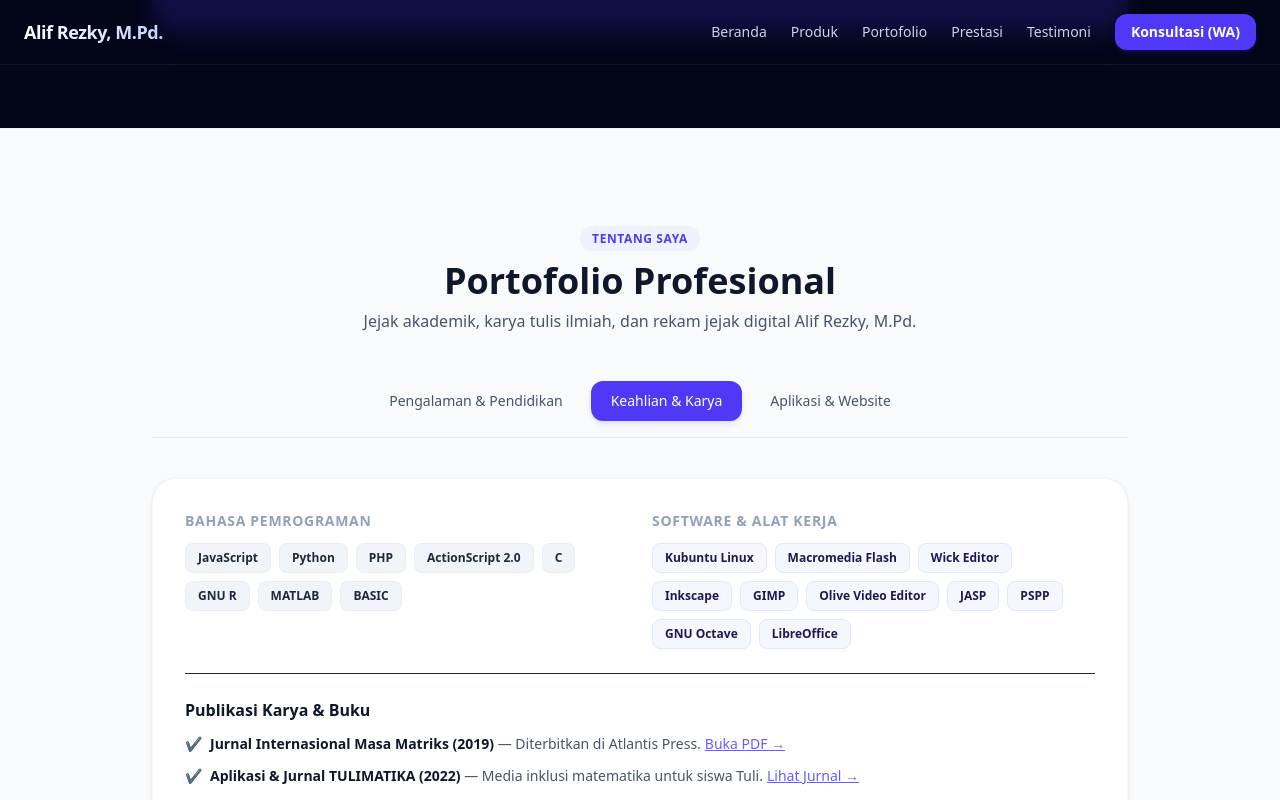
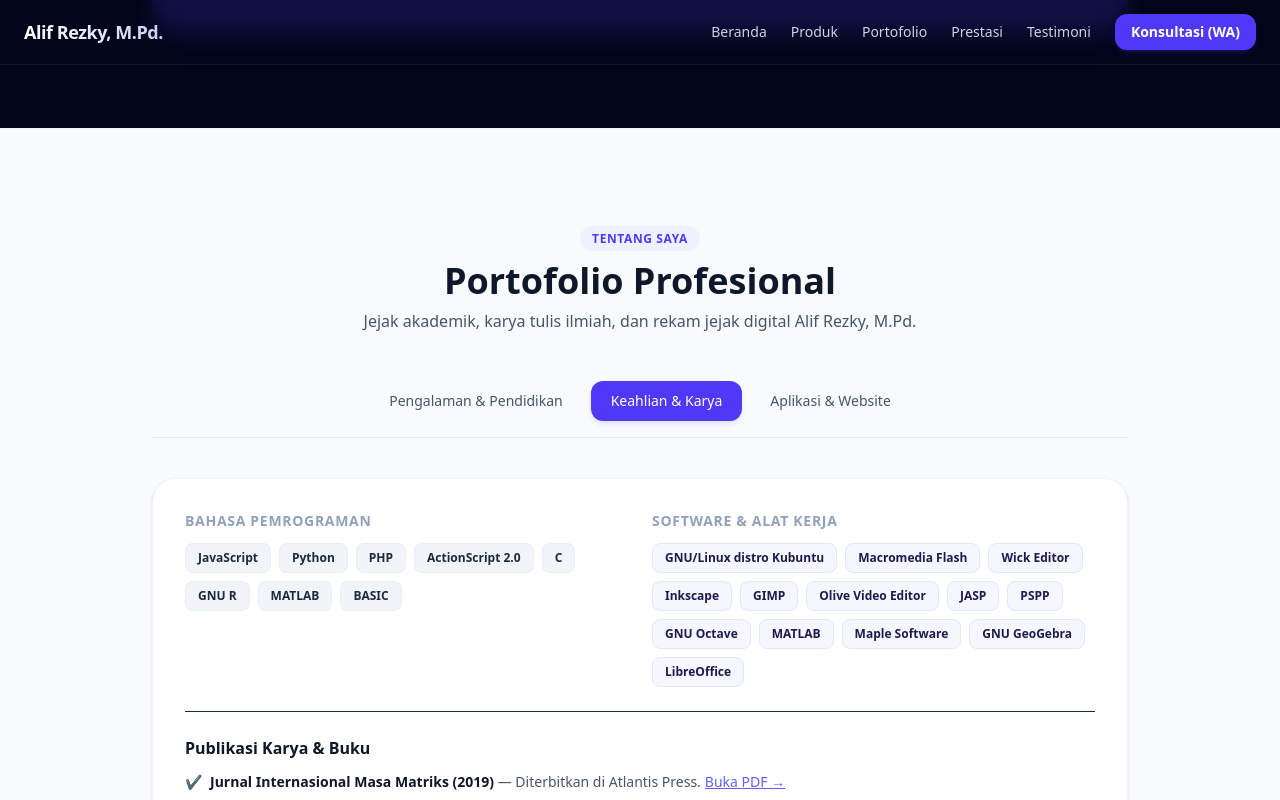
Before and after one commit to teknoalif/kakalif, a Next.js app: page / in a window 1280 px wide. Both pictures are taken after a click on the button "Keahlian & Karya". Shown: the part 2125-2925 px from the top of the page. Built offline with nearby package versions, Linux system fonts and the light colour scheme.

Commit message:
Update Portfolio.js

```diff
--- a/src/components/Portfolio.js
+++ b/src/components/Portfolio.js
@@ -145,7 +145,7 @@ export default function Portfolio() {
                 <div>
                   <h3 className="text-sm font-bold text-slate-400 uppercase tracking-wider mb-3">Software & Alat Kerja</h3>
                   <div className="flex flex-wrap gap-2">
-                    {['Kubuntu Linux', 'Macromedia Flash', 'Wick Editor', 'Inkscape', 'GIMP', 'Olive Video Editor', 'JASP', 'PSPP', 'GNU Octave', 'LibreOffice'].map((soft) => (
+                    {['GNU/Linux distro Kubuntu', 'Macromedia Flash', 'Wick Editor', 'Inkscape', 'GIMP', 'Olive Video Editor', 'JASP', 'PSPP', 'GNU Octave','MATLAB','Maple Software','GNU GeoGebra', 'LibreOffice'].map((soft) => (
                       <span key={soft} className="bg-indigo-50/60 text-indigo-950 text-xs font-semibold px-3 py-1.5 rounded-lg border border-indigo-100">{soft}</span>
                     ))}
                   </div>
```
